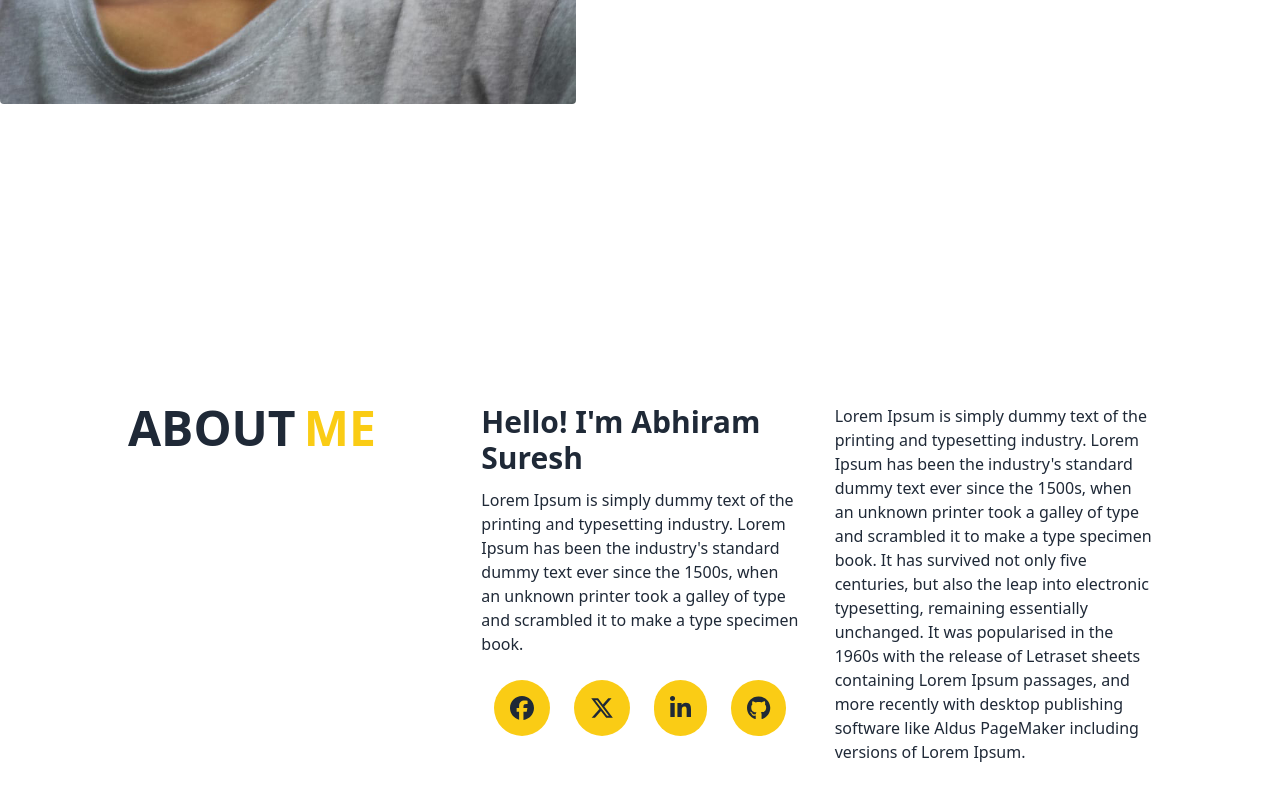
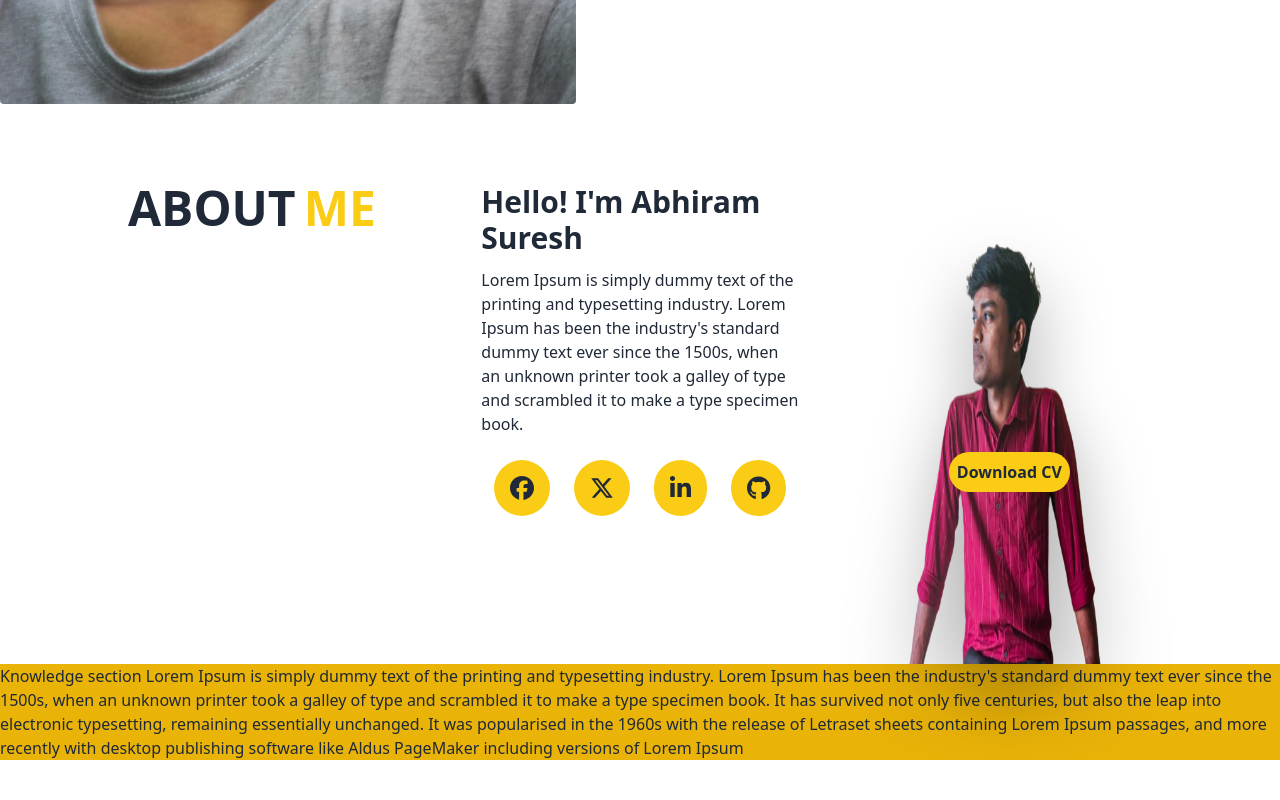
Before and after one commit to Abhi-raam/Portfolio, a React (Vite) app: page / in a window 1280 px wide. Shown: the part 680-1480 px from the top of the page. After the commit the page ends 1440 px from the top, so only its background shows below. Built offline with nearby package versions, Linux system fonts and the light colour scheme.

Commit message:
Image added in About Me section and Download CV button added

```diff
--- a/src/Components/About.jsx
+++ b/src/Components/About.jsx
@@ -1,9 +1,10 @@
 import React from 'react';
+import imageAbout from '../assets/image1.png'
 import { FontAwesomeIcon } from '@fortawesome/react-fontawesome';
 import { faFacebook, faXTwitter, faLinkedinIn, faGithub } from '@fortawesome/free-brands-svg-icons';
 function About() {
     return (
-        <div className='sm:flex justify-evenly items-center h-[100vh]'>
+        <div className='sm:flex justify-evenly items-center '>
             <div className='grid grid-cols-1 gap-9 sm:grid-cols-3 sm:max-w-5xl'>
                 <div className=' font-semibold text-2xl sm:text-5xl'>
                     <h1 className=''>ABOUT<span className='text-yellow-400 ml-2'>ME</span></h1>
@@ -24,14 +25,16 @@ function About() {
                         </div>
                     </div>
                 </div>
-                <div className=''>
-                    Lorem Ipsum is simply dummy text of the printing and typesetting industry. Lorem Ipsum has been the
-                    industry's standard dummy text ever since the 1500s, when an unknown printer took a galley of type
-                    and scrambled it to make a type specimen book. It has survived not only five centuries, but also
-                    the leap into electronic typesetting, remaining essentially unchanged. It was popularised in the
-                    1960s with the release of Letraset sheets containing Lorem Ipsum passages, and more recently with
-                    desktop publishing software like Aldus PageMaker including versions of Lorem Ipsum.
+                <div className='relative text-center  z-10 h-full flex flex-col justify-end'>
+                    <img className='h-[30rem] w-[100rem] drop-shadow-[0_35px_35px_rgba(0,0,0,0.3)] self-end' src={imageAbout} alt="" />
+                    <div className='absolute inset-0 flex items-center justify-center'>
+                        <div className='p-2'>
+                            <button className='bg-yellow-400 hover:text-yellow-400 hover:bg-black font-semibold p-2 rounded-full mt-[6rem] ml-[2rem] md:ml-[2rem]'>Download CV</button>
+                        </div>
+                    </div>
                 </div>
+
+
             </div>
         </div>
     )
--- a/src/Components/Home.jsx
+++ b/src/Components/Home.jsx
@@ -7,12 +7,6 @@ import imageMob from '../assets/1657858.jpg'
 function Home() {
     return (
         <div className='pt-16 grid grid-cols-1 md:grid-cols-2 container'>
-            {/* <div className='bg-cover grid grid-cols-1 bg-center h-[100vh] bg-[url("assets/home.jpg")]  sm:relative'>
-                <div className='absolute sm:top-[40%] top-[90%] right-[50] sm:right-[15%]  transform sm:translate-y-[-70%] text-yellow-400 font-bold sm:text-4xl text-xl space-y-3'>
-                    <h1 className='text-right'>HELLO!</h1>
-                    <h1 className='text-right'>MY NAME IS ABHIRAM</h1>
-                </div>
-            </div> */}
             <div className='flex justify-center md:justify-start '>
                 <img className='rounded-full md:rounded h-[60vh] md:h-[90vh]' src={imageHome1} alt="" />
             </div>
--- /dev/null
+++ b/src/Components/Knowledge.jsx
@@ -0,0 +1,18 @@
+import React from 'react'
+
+function Knowledge() {
+  return (
+    <div className='bg-yellow-500'>
+        Knowledge section
+        Lorem Ipsum is simply dummy text of the printing and typesetting industry.
+        Lorem Ipsum has been the industry's standard dummy text ever since the 1500s,
+        when an unknown printer took a galley of type and scrambled it to make a type specimen
+        book. It has survived not only five centuries, but also the leap into electronic typesetting,
+        remaining essentially unchanged. It was popularised in the 1960s with the release of
+        Letraset sheets containing Lorem Ipsum passages, and more recently with desktop publishing
+        software like Aldus PageMaker including versions of Lorem Ipsum
+    </div>
+  )
+}
+
+export default Knowledge
--- a/src/Components/Navbar.jsx
+++ b/src/Components/Navbar.jsx
@@ -6,7 +6,7 @@ function Navbar() {
         setMobiletoggle(!mobileToggle)
     }
     return (
-        <div className='fixed top-0 left-0 right-0'>
+        <div className='fixed top-0 left-0 right-0 z-50'>
             <div className="navbar  bg-yellow-400">
                 <div className="flex-1">
                     <a className="btn btn-ghost normal-case text-xl">Abhiram</a>
--- a/src/main.jsx
+++ b/src/main.jsx
@@ -4,6 +4,7 @@ import './index.css'
 import Navbar from './Components/Navbar'
 import Home from './Components/Home'
 import About from './Components/About'
+import Knowledge from './Components/Knowledge'
 // import Sample from './Components/Sample'
 
 ReactDOM.createRoot(document.getElementById('root')).render(
@@ -11,5 +12,6 @@ ReactDOM.createRoot(document.getElementById('root')).render(
       <Navbar />
       <Home />
       <About />
+      <Knowledge/>
   </React.StrictMode>,
 )
```
Also changed, not shown: src/assets/image.png (added), src/assets/image1.png (added).
